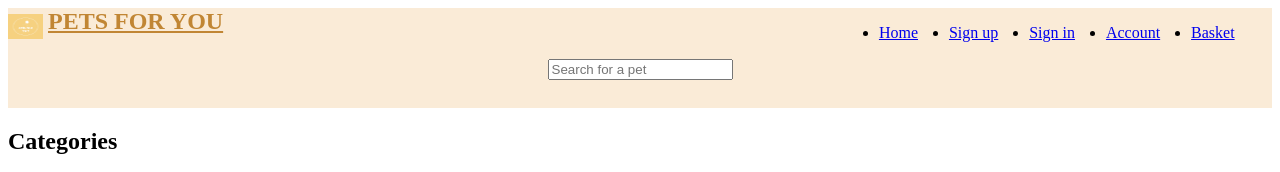
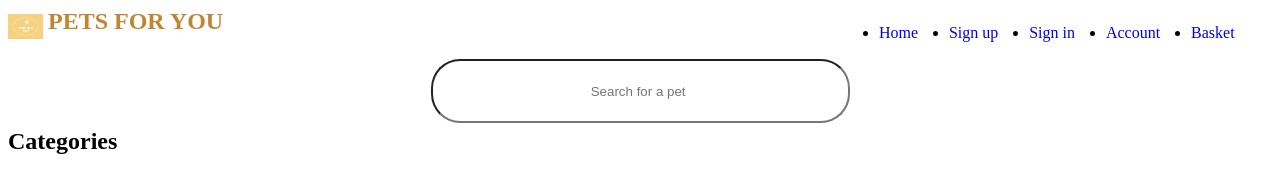
Before and after one commit to geeshenka/PETSFORYOU, a plain HTML site: page index.html in a window 1280 px wide. Shown: the top 172 px of the page. Drawn offline with Linux system fonts and the light colour scheme; grey boxes are pictures that could not be loaded.

Commit message:
some changes i made on the search html and css and also the underlines i removed from nav links and PETS FOR YOU

```diff
--- a/Styles.css
+++ b/Styles.css
@@ -1,7 +1,7 @@
 body {}
 
 header {
-    background-color: antiquewhite;
+    background-color:#ffffff;
     height: 100px;
 }
 
@@ -30,7 +30,34 @@ header {
     padding-right: 12rem;
 }
 
-.search {
+.wrapper {
     padding-top: 1.5rem;
     text-align: center
+
 }
+.heading{
+    text-decoration: none;
+}
+.home-nav{
+    text-decoration: none;
+
+}
+.signup-nav{
+    text-decoration: none;
+}
+.sigin-nav{
+    text-decoration: none;
+}
+.account-nav{
+    text-decoration: none;
+}
+.basket-nav{
+    text-decoration: none;
+}
+.search{
+    border-radius: 29px;
+    height: 58px;
+    width: 411px;
+    text-align: center; /*i dont know how to increase the font size of the placeholder*/
+
+}
--- a/index.html
+++ b/index.html
@@ -14,14 +14,14 @@
         <div class=" nav ">
             <ul>
                 <li><a href="home.html" class="home-nav">Home</a></li>
-                <li><a href="Signup.html " class="signup-nav ">Sign up</a></li>
-                <li><a href="Signin.html " class="sigin-nav ">Sign in</a></li>
-                <li><a href="Account.html " class="account-nav ">Account</a></li>
-                <li><a href="Basket.html " class="basket-nav ">Basket</a></li>
+                <li><a href="Signup.html " class="signup-nav">Sign up</a></li>
+                <li><a href="Signin.html " class="sigin-nav">Sign in</a></li>
+                <li><a href="Account.html " class="account-nav">Account</a></li>
+                <li><a href="Basket.html " class="basket-nav">Basket</a></li>
             </ul>
         </div>
-        <div class="search">
-            <input type="text" placeholder="Search for a pet ">
+        <div class="wrapper">
+            <input type="text" placeholder="Search for a pet " class="search">
         </div>
     </header>
 </body>
```
